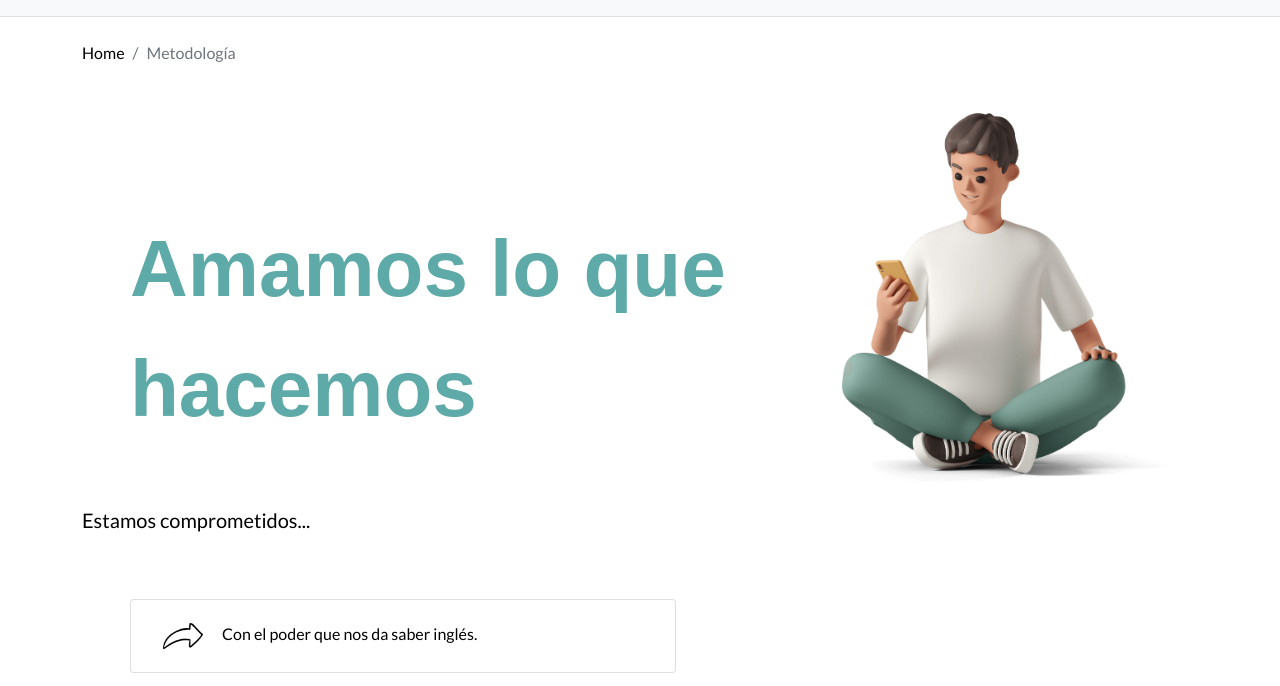
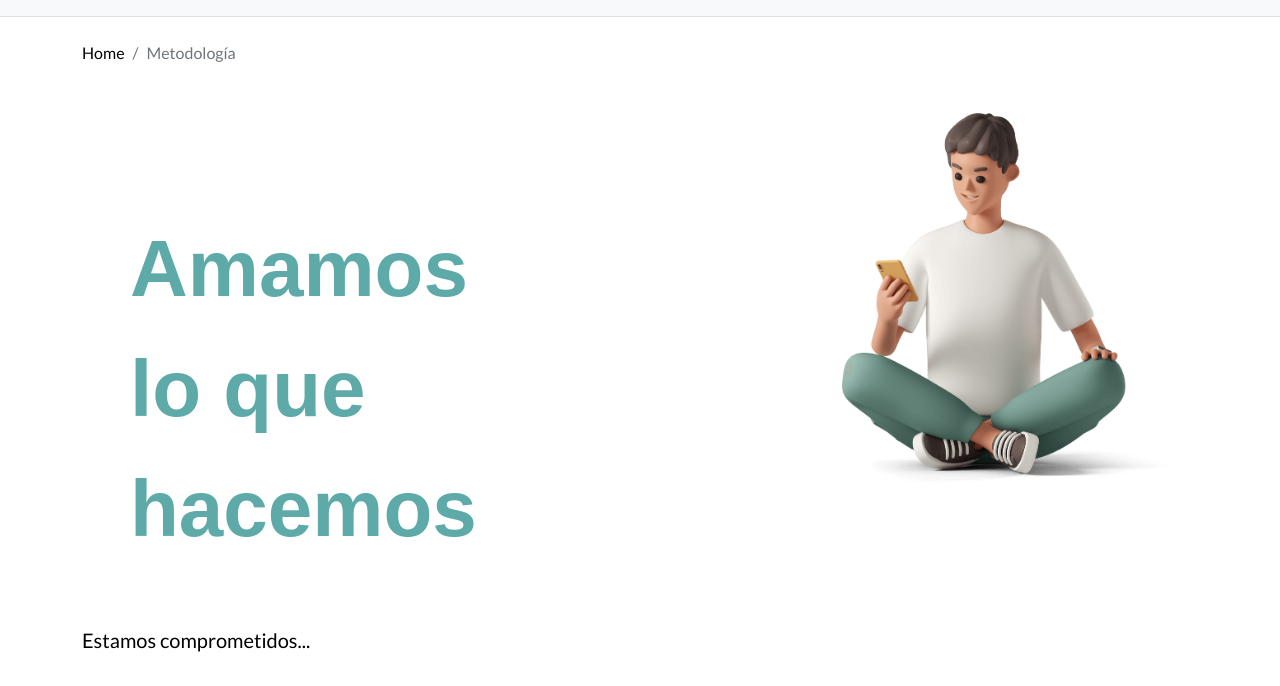
Before and after one commit to FlorcitaHnatiuk/mi_proyecto, a website: page pages/metodologia.html in a window 1280 px wide. Shown: the part 104-790 px from the top of the page. Drawn offline with nearby package versions, Linux system fonts and the light colour scheme; a web font is replaced by a local one.

Commit message:
modificacion de un titulo

```diff
--- a/pages/metodologia.html
+++ b/pages/metodologia.html
@@ -71,7 +71,7 @@
 
             <div class="col-12 col-lg-8 order-lg-first">
 
-                <div class="col-12 mt-5 p-5">
+                <div class="col-12 mt-5 p-5 col-sm-8">
                     <h1 class="display-1 fw-bold animate__animated animate__swing big-heading">Amamos lo que hacemos
                         </h2>
                 </div>
```
